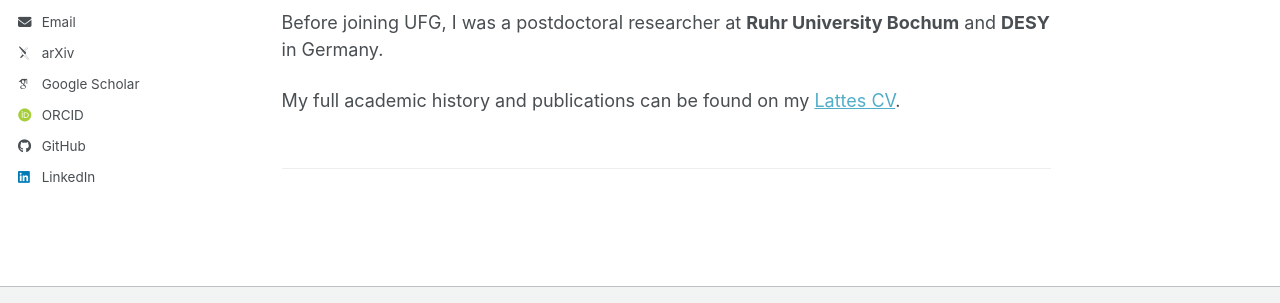
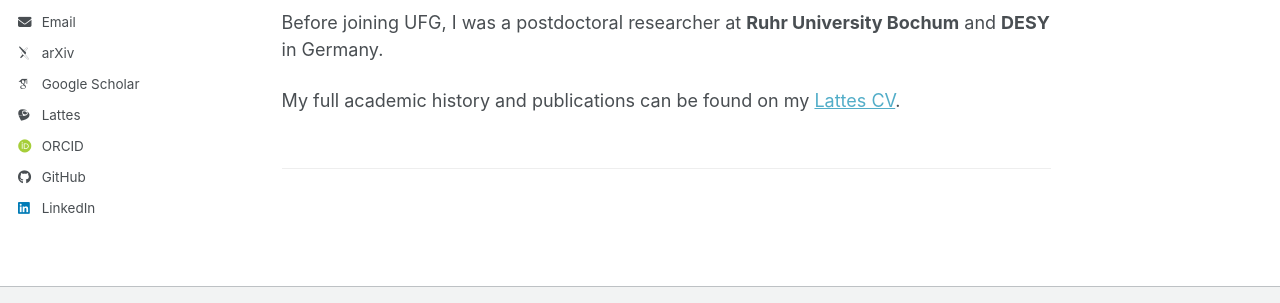
Before and after one commit to VictorBarbosaMartins/victorbarbosamartins.github.io, a Jekyll site: the page built from _pages/about.md, in a window 1280 px wide. Shown: the part 528-831 px from the top of the page. Built offline with Jekyll 4.4.1, drawn with Linux system fonts in a browser that asks for light colours; some web fonts are replaced; a script bundle is joined from its source files by our own code; library files that are not in the unit come from our copies.

Commit message:
Add Lattes to sidebar author profile

```diff
--- a/_includes/author-profile.html
+++ b/_includes/author-profile.html
@@ -46,6 +46,9 @@
       {% endif %}
       {% if author.googlescholar %}
         <li><a href="{{ author.googlescholar }}"><i class="ai ai-google-scholar ai-fw icon-pad-right"></i>Google Scholar</a></li>
+      {% endif %}
+      {% if author.lattes %}
+        <li><a href="{{ author.lattes }}"><i class="ai ai-lattes ai-fw icon-pad-right"></i>Lattes</a></li>
       {% endif %}
       {% if author.inspire-hep %}
         <li><a href="{{ author.inspire-hep }}"><i class="ai ai-inspire ai-fw icon-pad-right"></i>INSPIRE-HEP</a></li>
```
